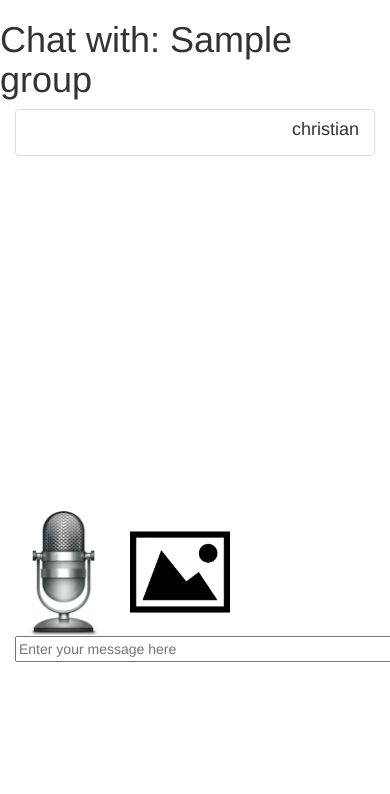
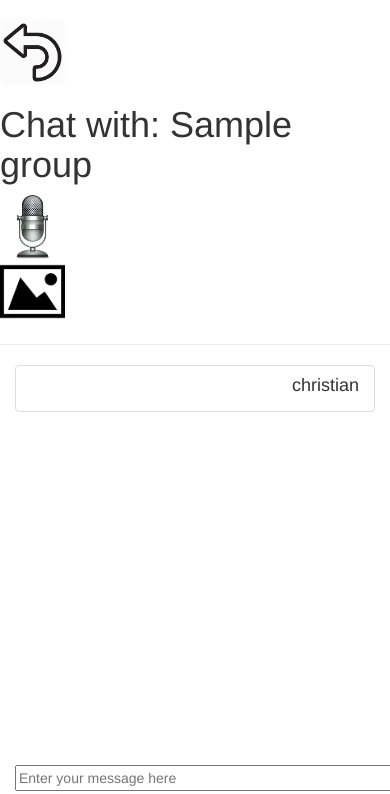
Before and after one commit to cciccaroni/arquitecturasWebPractice, a Flask app: page /chat/group/1 in a window 390 px wide; the page is wider, and only the part inside the window is pictured. Shown: the part 50-844 px from the top of that part. Run offline with Flask 2, Linux system fonts and the light colour scheme; a user stored in the database is signed in; data comes from the database, SQL or seed files in the repository; tables that the repository leaves empty hold one stand-in row (values such as "Sample post"); some libraries are stand-ins or nearby versions.

Commit message:
back button and chat.html refactorization

```diff
--- a/app/static/css/chat.css
+++ b/app/static/css/chat.css
@@ -42,7 +42,7 @@
     height: 20%;
     width: 100%;
 }
-#record { height: 15vh; }
+/* #record { height: 15vh; } */
 #record.recording {
     background: red;
     background: -webkit-radial-gradient(center, ellipse cover, #ff0000 0%,lightgrey 75%,lightgrey 100%,#7db9e8 100%);
@@ -63,3 +63,10 @@
     #controls { flex-direction: column; height: 100%; width: 10%;}
     #viz { height: 100%; width: 90%;}
 }
+
+.icono {
+  height: 65px;
+  width: 65px;
+  display: block;
+  margin-right: 10px;
+}
--- a/app/templates/chat/chat.html
+++ b/app/templates/chat/chat.html
@@ -3,7 +3,7 @@
 {% block title %} Chat with {{ chatTitle }}{% endblock %}
 
 {% block specific_includes %}
-        <!--<script src="{{ url_for('static', filename='javascript/audio.js') }}"></script>-->
+        <!-- <script src="{{ url_for('static', filename='javascript/audio.js') }}"></script> -->
         <script src="{{ url_for('static', filename='javascript/chat.js') }}"></script>
 {%endblock%}
 
@@ -29,7 +29,21 @@
 {% import 'macros/macros.html' as macros %}
 {{ macros.navbar(actual_user.name.decode()) }}
 
-<h1>Chat with: {{ chatTitle }}</h1>
+<div class="row">
+  <div class="col-md-2">
+    <img class="icono" src="{{ url_for('static', filename='img/back_icon.jpeg') }}" onclick="window.location.href = '/';">
+  </div>
+  <div class="col-md-4">
+    <h1 >Chat with: {{ chatTitle }}</h1>
+  </div>
+  <div class="col-md-1">
+      <img class="icono" id="record" src="{{ url_for('static', filename='img/mic128.png') }}" onclick="toggleRecording(this);">
+    </div>
+    <div class="col-md-1">
+      <img class="icono" id="imageIcon" height="100" width="100" src="{{ url_for('static', filename='img/image_icon.jpg') }}" onclick="$('#file').click()">
+  </div>
+</div>
+<hr>
 <div class="container-fluid">
   <div class="row">
     <div class="col-md-8">
@@ -54,12 +68,6 @@
             </ul>
         </div>
     </div>
-    <div class="col-md-4">
-        <div class="row">
-             <img id="record" src="{{ url_for('static', filename='img/mic128.png') }}" onclick="toggleRecording(this);">
-             <img id="imageIcon" height="100" width="100" src="{{ url_for('static', filename='img/image_icon.jpg') }}" onclick="$('#file').click()">
-        </div>
-    </div>
   </div>
   <div class="row">
     <div class="col-md-12">
@@ -67,7 +75,6 @@
     </div>
   </div>
 </div>
-<a style="display:none" href="#" >Leave this room(TODO: redirect to chat list)</a>
 <input style="display:none" type="file" id="file" name="file">
 <input id="loggedUserName" type="hidden" value="{{actual_user.name.decode()}}">
 <input id="conversationId" type="hidden" value="{{conversation.id}}">
```
Also changed, not shown: app/static/img/back_icon.jpeg (added), app/static/javascript/chat.js (line endings or trailing spaces).
